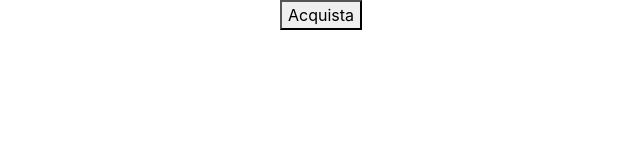
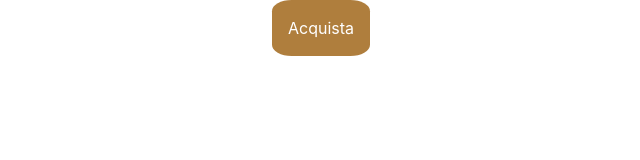
Before and after one commit to danifabbro/progetto_javascript_edoMidali, a plain HTML site: page index.html in a window 1280 px wide. Shown: the whole page, without its empty margins (319-959 px from the left). Drawn offline with nearby package versions, Linux system fonts and the light colour scheme.

Commit message:
aggiunto stile bottone

```diff
--- a/index.html
+++ b/index.html
@@ -1,6 +1,9 @@
 <!DOCTYPE html>
 <html lang="it-IT">
 <head>
+    <link rel="preconnect" href="https://fonts.googleapis.com">
+    <link rel="preconnect" href="https://fonts.gstatic.com" crossorigin>
+    <link href="https://fonts.googleapis.com/css2?family=Roboto:ital,wght@0,100;0,300;0,400;0,500;0,700;0,900;1,100;1,300;1,400;1,500;1,700;1,900&display=swap" rel="stylesheet">
     <link rel="stylesheet" href="https://cdn.jsdelivr.net/npm/bootstrap@4.6.2/dist/css/bootstrap.min.css" integrity="sha384-xOolHFLEh07PJGoPkLv1IbcEPTNtaed2xpHsD9ESMhqIYd0nLMwNLD69Npy4HI+N" crossorigin="anonymous">
     <script src="https://cdn.jsdelivr.net/npm/jquery@3.5.1/dist/jquery.slim.min.js" integrity="sha384-DfXdz2htPH0lsSSs5nCTpuj/zy4C+OGpamoFVy38MVBnE+IbbVYUew+OrCXaRkfj" crossorigin="anonymous"></script>
     <script src="https://cdn.jsdelivr.net/npm/bootstrap@4.6.2/dist/js/bootstrap.bundle.min.js" integrity="sha384-Fy6S3B9q64WdZWQUiU+q4/2Lc9npb8tCaSX9FK7E8HnRr0Jz8D6OP9dO5Vg3Q9ct" crossorigin="anonymous"></script>
--- a/stile.css
+++ b/stile.css
@@ -0,0 +1,7 @@
+button{
+    padding:1rem;
+    border-radius: 20% 20% 20% 20%;
+    border:0;
+    background-color: rgb(175, 126, 61);
+    color:#fff;
+}
```
